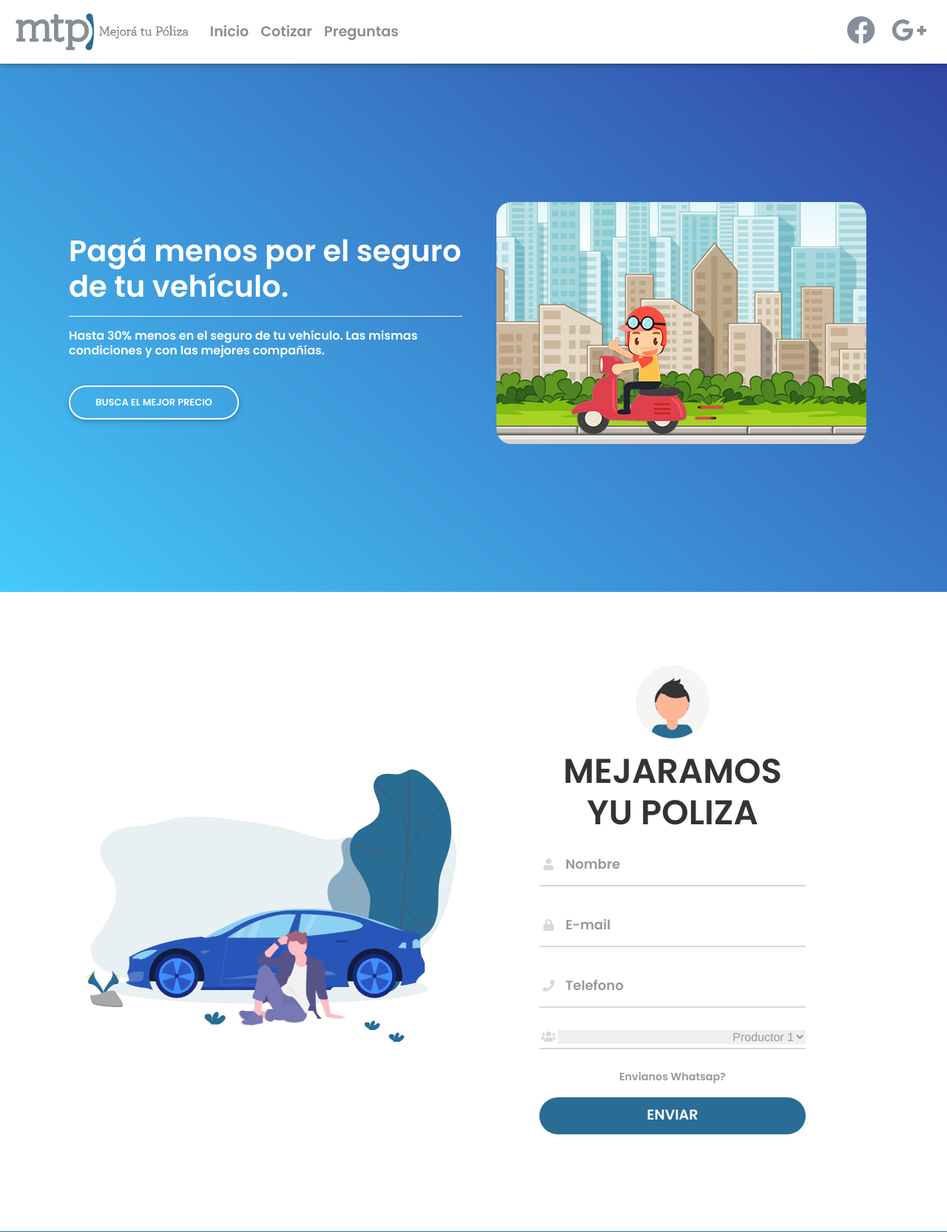
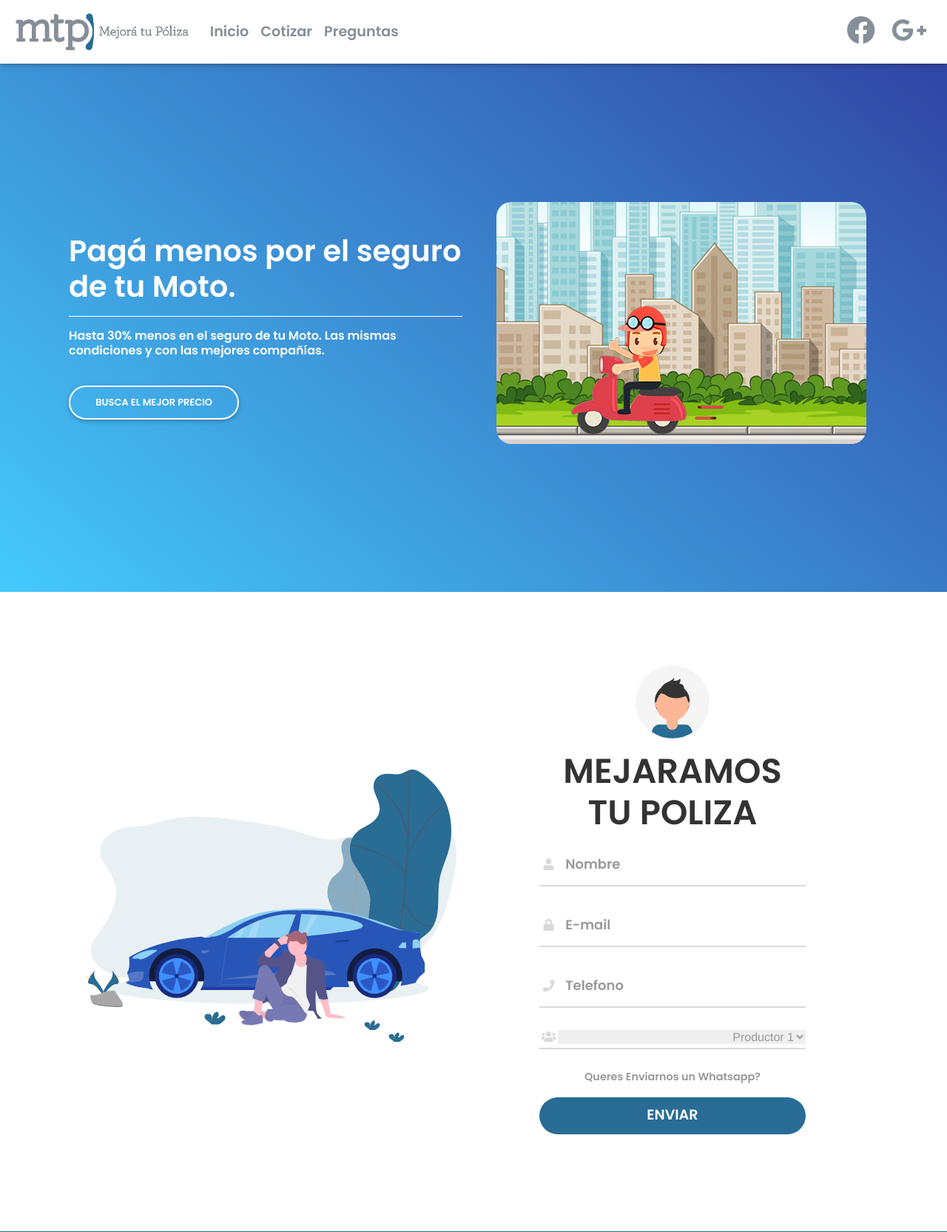
Before and after one commit to julianpotes/MejoraTuPoliza, a PHP site: page / in a window 1280 px wide. Shown: the top 1665 px of the page at 74% size. Run offline with PHP 8.4, Linux system fonts and the light colour scheme; some libraries are stand-ins or nearby versions; some web fonts are replaced.

Commit message:
retoques 2

```diff
--- a/commons/cabecera.php
+++ b/commons/cabecera.php
@@ -70,9 +70,9 @@
           <div class="row flex-center pt-5 mt-3 p-2">
             <div class="col-md-12 col-lg-6 text-center text-md-left margins pt-3">
               <div class="white-text">
-                <h1 class="h1-responsive font-weight-bold wow fadeInLeft" data-wow-delay="0.3s">Pagá menos por el seguro de tu vehículo.</h1>
+                <h1 class="h1-responsive font-weight-bold wow fadeInLeft" data-wow-delay="0.3s">Pagá menos por el seguro de tu Moto.</h1>
                 <hr class="hr-light wow fadeInLeft" data-wow-delay="0.3s">
-                <h6 class="wow fadeInLeft" data-wow-delay="0.3s">Hasta 30% menos en el seguro de tu vehículo. Las mismas condiciones y con las mejores compañías.
+                <h6 class="wow fadeInLeft" data-wow-delay="0.3s">Hasta 30% menos en el seguro de tu Moto. Las mismas condiciones y con las mejores compañías.
                 </h6>
                 <br>
                 <a class="btn btn-outline-white btn-rounded font-weight-bold ml-lg-0 wow fadeInLeft"
--- a/index.php
+++ b/index.php
@@ -25,7 +25,7 @@ include("commons/cabecera.php");
 		<div class="login-content">
 			<form action="index.html">
 				<img src="img/undraw_profile_pic_ic5t.svg">
-				<h2 class="title">Mejaramos Yu Poliza</h2>
+				<h2 class="title">Mejaramos Tu Poliza</h2>
            		<div class="input-div one">
            		   <div class="jul">
            		   		<i class="fas fa-user"></i>
@@ -66,7 +66,7 @@ include("commons/cabecera.php");
 						</select>
 			  	</div>
 
-            	<a href="#">Envianos Whatsap?</a>
+            	<a href="#">Queres Enviarnos un Whatsapp?</a>
             	<input type="submit" class="btnjuli" value="Enviar">
             </form>
         </div>
```
